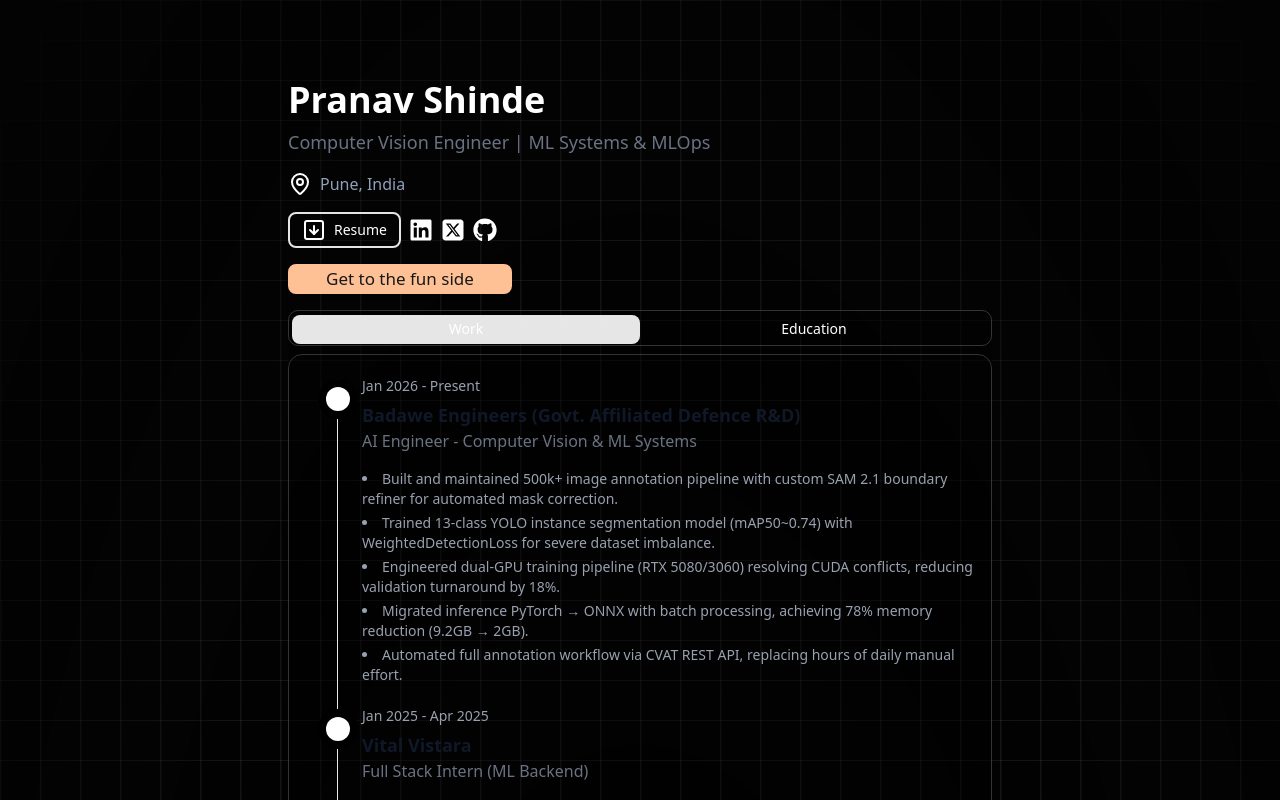
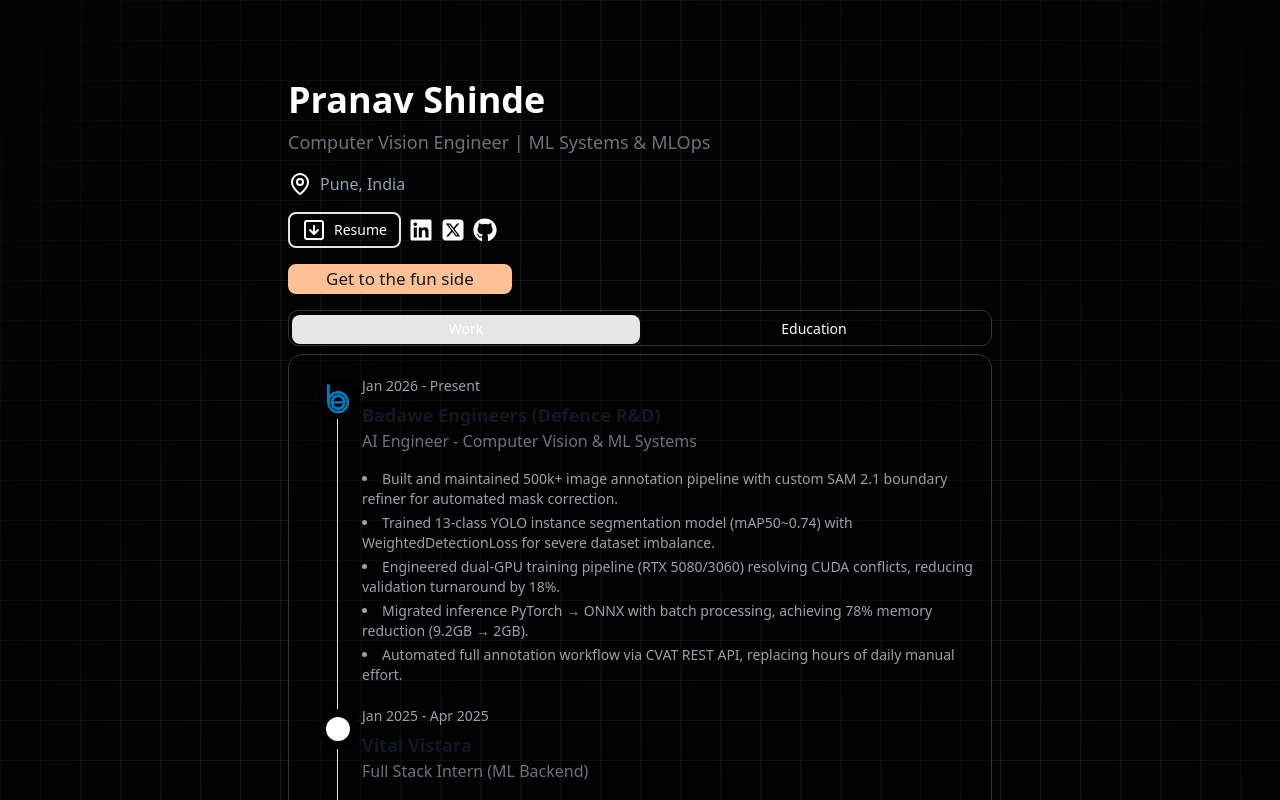
Before and after one commit to Py528/portfolio, a Next.js app: page / in a window 1280 px wide. Shown: the top 800 px of the page. Built offline with nearby package versions, Linux system fonts and the light colour scheme.

Commit message:
Updated Badawe icon

```diff
--- a/src/app/page.tsx
+++ b/src/app/page.tsx
@@ -77,14 +77,20 @@
               <ol className="relative border-s border-gray-200 dark:border-gray-700">
                 <li className="mb-6 ms-6">
                   <span className="absolute flex items-center justify-center w-10 h-10 bg-black rounded-full -start-5">
-                    <div className="w-6 h-6 bg-white rounded-full"></div>
+                    <Image
+                      src="/bepl.png"
+                      alt="Badawe Logo"
+                      width={24}
+                      height={24}
+                      className="object-contain"
+                    />
                   </span>
 
                   <time className="block mb-2 text-sm font-normal leading-none text-gray-400 dark:text-gray-500">
                     Jan 2026 - Present
                   </time>
                   <h3 className="flex items-center text-lg font-semibold text-gray-900 dark:text-white">
-                    Badawe Engineers (Govt. Affiliated Defence R&D)
+                    Badawe Engineers (Defence R&D)
                   </h3>
                   <p className="mb-4 text-base font-normal text-gray-500 dark:text-gray-400">
                     AI Engineer - Computer Vision & ML Systems
```
Also changed, not shown: public/bepl.png (added).
